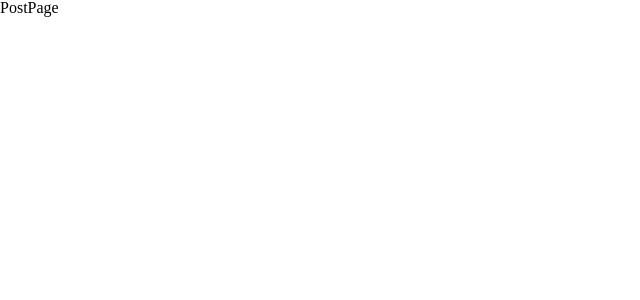
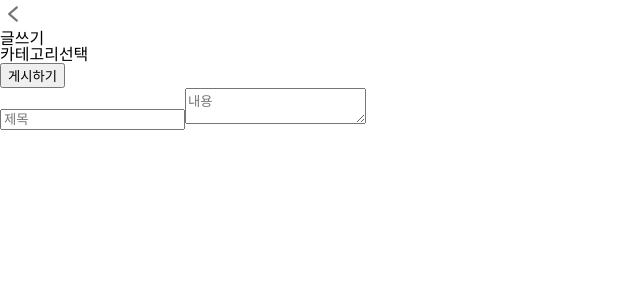
Before and after one commit to Theo-16-T1F7/T1F7-FE, a React (Create React App) app: page /post in a window 1280 px wide. Shown: the top 300 px of the page, without its empty margins (0-640 px from the left). Built offline with nearby package versions, Linux system fonts and the light colour scheme.

Commit message:
[feat] useInput -> value + handler + setValue 커스텀 훅 [feat] PostPage 구성요소 생성

```diff
--- a/src/hooks/useInput.ts
+++ b/src/hooks/useInput.ts
@@ -2,13 +2,13 @@ import { useState } from 'react';
 
 const useInput = () => {
   // state
-  const [value, setValue] = useState('');
+  const [value, setValue] = useState<string>('');
 
   // handler
-  const handler = (e: React.ChangeEvent<HTMLInputElement>) => {
+  const handler = (e: React.ChangeEvent<HTMLInputElement> | React.ChangeEvent<HTMLTextAreaElement>) => {
     setValue(e.target.value);
   };
-  return [value, handler, setValue];
+  return [value, handler, setValue] as const;
 };
 
 export default useInput;
--- a/src/pages/PostPage.tsx
+++ b/src/pages/PostPage.tsx
@@ -1,5 +1,26 @@
+import useInput from '../hooks/useInput';
+import { BackArrowButton } from '../styles/icons/SvgIcons';
+
 const PostPage = () => {
-  return <div>PostPage</div>;
+  const [title, handleOnChangeTitle, setTitle] = useInput();
+  const [contents, handleOnChangeContents, setContents] = useInput();
+
+  return (
+    <>
+      <div>
+        <BackArrowButton />
+        <h2>글쓰기</h2>
+      </div>
+      <div>
+        <div>카테고리선택</div>
+        <button>게시하기</button>
+      </div>
+      <div>
+        <input value={title} onChange={handleOnChangeTitle} placeholder="제목" />
+        <textarea value={contents} onChange={handleOnChangeContents} placeholder="내용" />
+      </div>
+    </>
+  );
 };
 
 export default PostPage;
```
